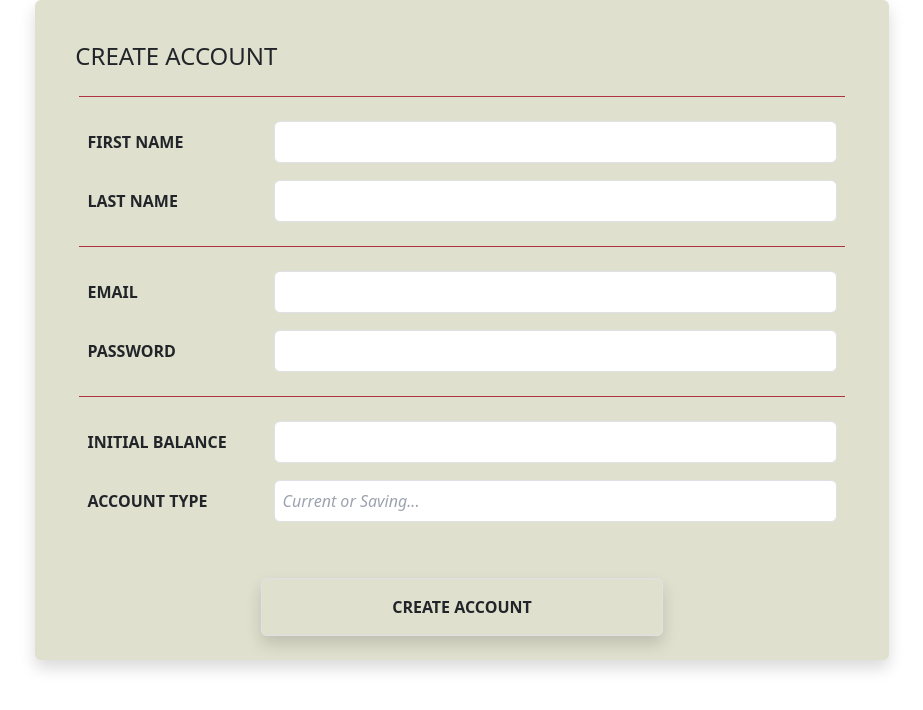
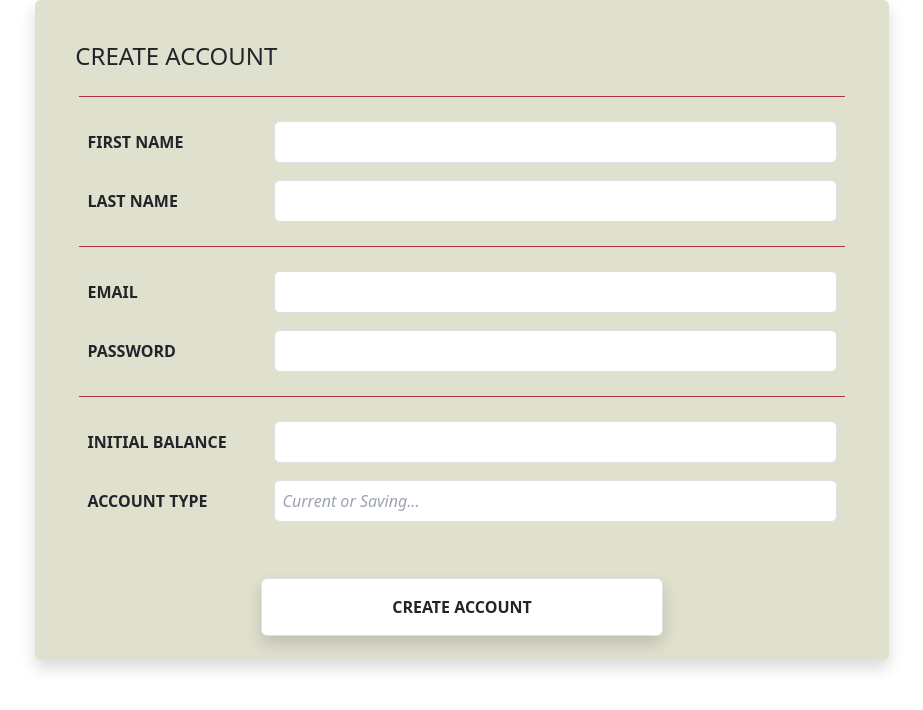
Before and after one commit to Gilson96/React_E-bank, a React (Create React App) app: page /create in a window 1280 px wide. Shown: the top 710 px of the page, without its empty margins (178-1101 px from the left). Built offline with nearby package versions, Linux system fonts and the light colour scheme; a web font is replaced by a local one.

Commit message:
Added new styles

```diff
--- a/src/App.css
+++ b/src/App.css
@@ -6,3 +6,17 @@
    font-weight: 400;
    font-style: normal;
 }
+
+#buttonBg{
+   background-color: white;
+}
+
+#buttonBg:hover{
+   background-color: #AD343E;
+}
+
+#modalStyle{
+   border-radius: 0.25rem;
+   background-color: #AD343E;
+   width: 500px;
+}
```
